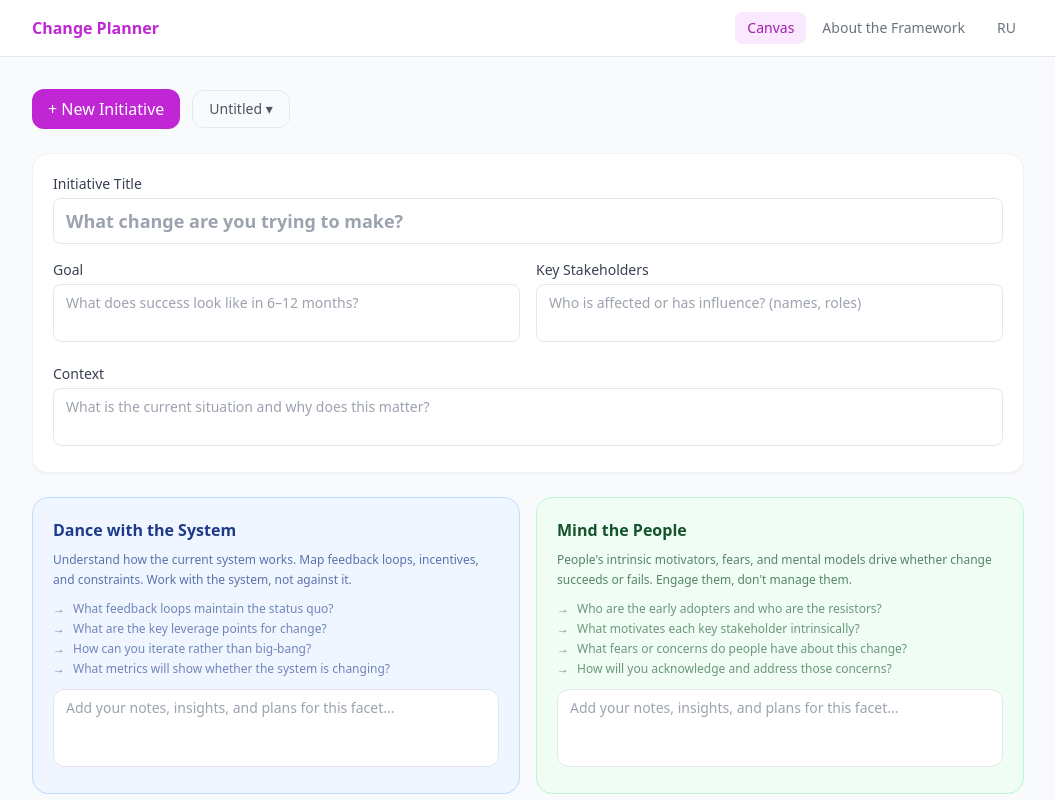
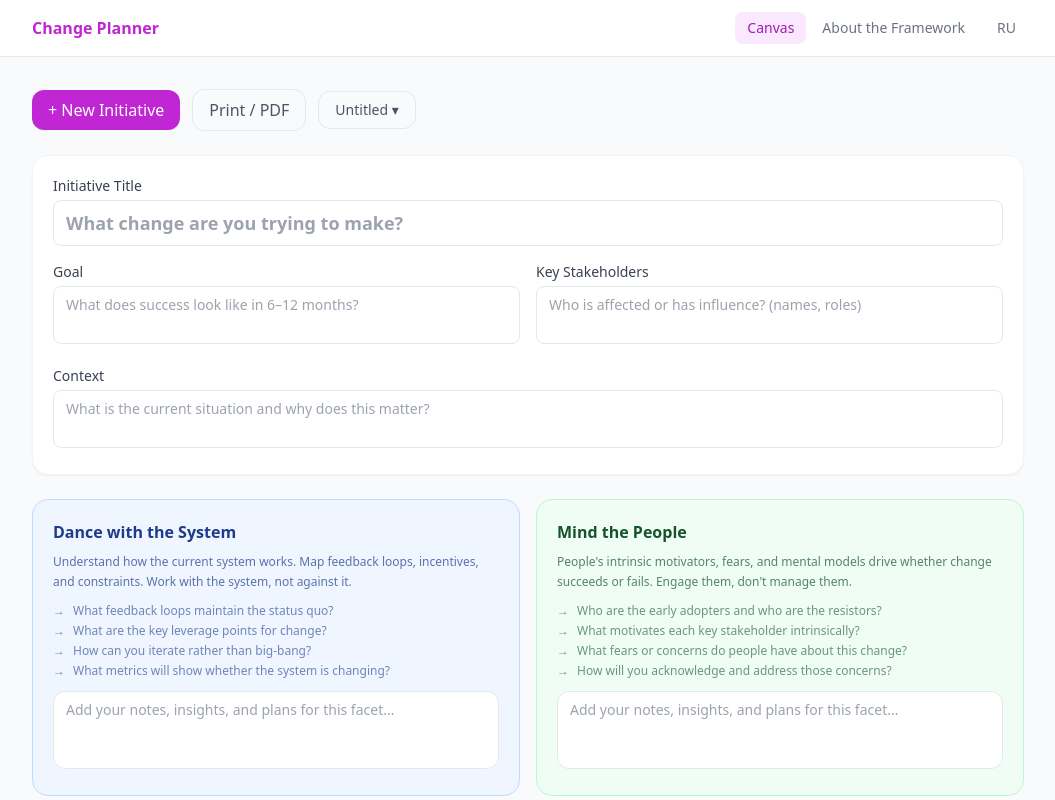
Before and after one commit to agile-toolkit/change-planner, a React (Vite) app: page / in a window 1280 px wide. Both pictures are taken after a click on the button "New Initiative". Shown: the top 800 px of the page, without its empty margins (112-1167 px from the left). Built offline with nearby package versions, Linux system fonts and the light colour scheme.

Commit message:
feat: add print/PDF export button
Adds a 'Print / PDF' button to the canvas toolbar that triggers
window.print(). CSS print styles hide the header and toolbar so the
initiative canvas prints cleanly.

https://claude.ai/code/session_014WyFJKxdFsasu5H4VLTpaR

```diff
--- a/src/App.tsx
+++ b/src/App.tsx
@@ -80,7 +80,7 @@ export default function App() {
 
   return (
     <div className="min-h-screen flex flex-col">
-      <header className="bg-white border-b border-gray-200 sticky top-0 z-10">
+      <header className="bg-white border-b border-gray-200 sticky top-0 z-10 no-print">
         <div className="max-w-5xl mx-auto px-4 h-14 flex items-center justify-between">
           <button onClick={() => setView('canvas')} className="font-semibold text-brand-600 hover:text-brand-700">
             {t('app.title')}
@@ -118,6 +118,11 @@ export default function App() {
               <button onClick={handleNew} className="btn-primary">
                 + {t('canvas.new')}
               </button>
+              {current && (
+                <button onClick={() => window.print()} className="btn-secondary no-print">
+                  {t('canvas.print')}
+                </button>
+              )}
               {initiatives.length > 0 && (
                 <div className="relative">
                   <button
--- a/src/i18n/en.json
+++ b/src/i18n/en.json
@@ -20,7 +20,8 @@
     "save": "Save",
     "new": "New Initiative",
     "load": "Load",
-    "delete_confirm": "Delete this initiative?"
+    "delete_confirm": "Delete this initiative?",
+    "print": "Print / PDF"
   },
   "facets": {
     "dance": {
--- a/src/i18n/ru.json
+++ b/src/i18n/ru.json
@@ -20,7 +20,8 @@
     "save": "Сохранить",
     "new": "Новая инициатива",
     "load": "Загрузить",
-    "delete_confirm": "Удалить эту инициативу?"
+    "delete_confirm": "Удалить эту инициативу?",
+    "print": "Печать / PDF"
   },
   "facets": {
     "dance": {
--- a/src/index.css
+++ b/src/index.css
@@ -10,3 +10,8 @@
   .label { @apply text-sm font-medium text-gray-700 mb-1 block; }
   .input { @apply w-full px-3 py-2 border border-gray-200 rounded-lg text-sm focus:outline-none focus:ring-2 focus:ring-brand-500 focus:border-transparent; }
 }
+@media print {
+  .no-print { display: none !important; }
+  header { position: static !important; }
+  body { background: white !important; }
+}
```
